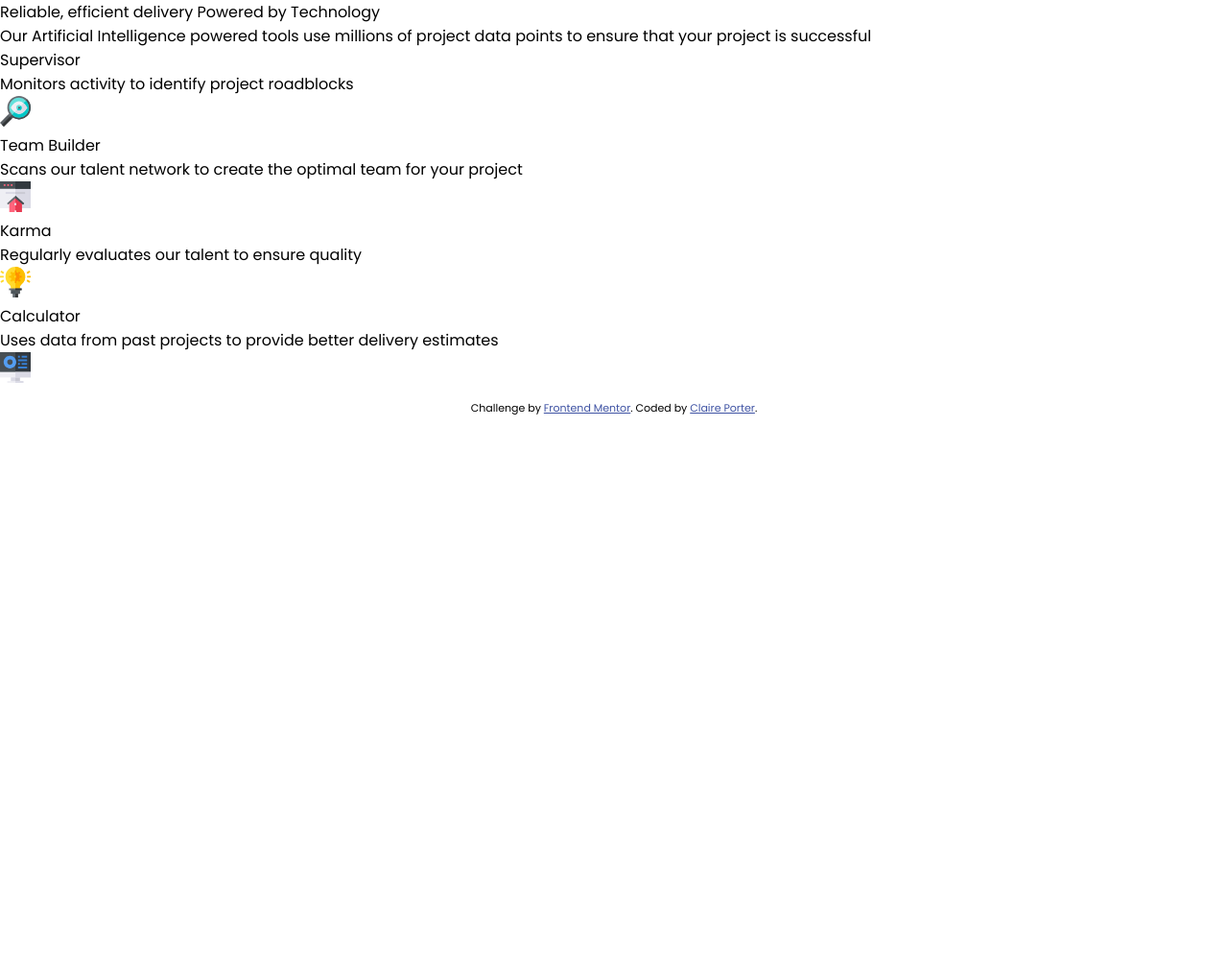
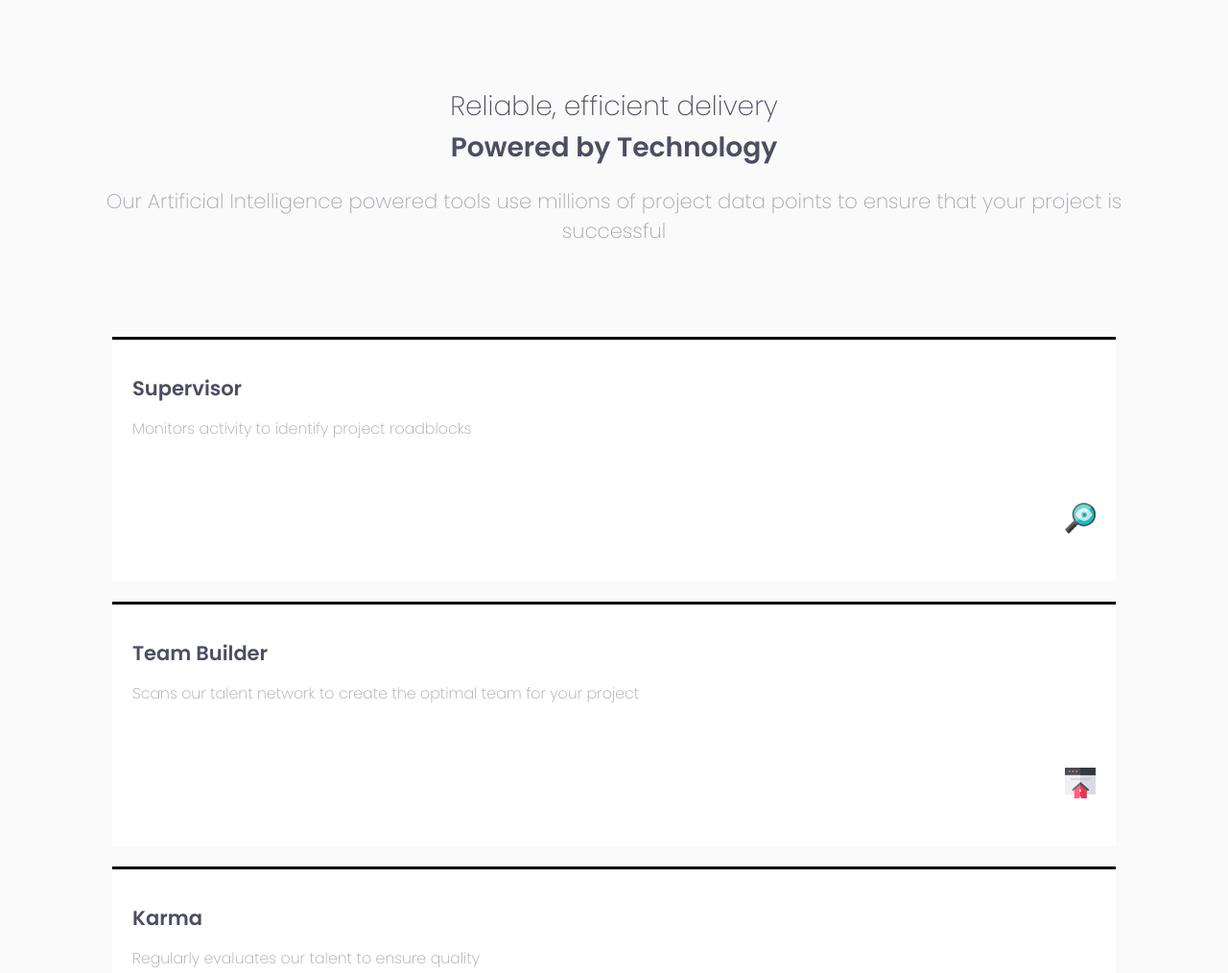
Before and after one commit to claireporter26/four-card-feature-section, a plain HTML site: page index.html in a window 1280 px wide. Shown: the top 1014 px of the page at 96% size. Before the commit the page ends 800 px from the top, so only its background shows below. Drawn offline with Linux system fonts and the light colour scheme.

Commit message:
base css added

```diff
--- a/index.html
+++ b/index.html
@@ -11,48 +11,61 @@
 </head>
 
 <body>
-  <header class="header_main">
-    <span class="header_main--light">Reliable, efficient delivery</span>
-    Powered by Technology
+  <div class="container">
+    <div class="header_area">
+      <header class="header header_main">
+        <h1><span class="header_main--light">Reliable, efficient delivery</span><br>
+        Powered by Technology</h1>
       </header>
 
       <div class="subtitle subtitle_header">
-    Our Artificial Intelligence powered tools use millions of project data points
-    to ensure that your project is successful
+        <h2>Our Artificial Intelligence powered tools use millions of project data points
+        to ensure that your project is successful</h2>
+      </div>
     </div>
 
+    <div class="card_area">
       <div class="card card_1">
-    <div class="header header_card">Supervisor</div>
-    <div class="subtitle subtitle_card">
-      Monitors activity to identify project roadblocks
+        <div class="header header_card"><h1>Supervisor</h1></div>
+        <div class="subtitle card_subtitle">
+          <h2>Monitors activity to identify project roadblocks</h2>
         </div>
+        <div class="card_icon-area">
           <img class="card_icon" src="./images/icon-supervisor.svg" alt="magnifying glass">
+        </div>
       </div>
 
       <div class="card_section-2">
         <div class="card card_2">
-      <div class="header header_card">Team Builder</div>
-      <div class="subtitle subtitle_card">
-        Scans our talent network to create the optimal team for your project
+          <div class="header header_card"><h1>Team Builder</h1></div>
+          <div class="subtitle card_subtitle">
+            <h2>Scans our talent network to create the optimal team for your project</h2>
           </div>
+          <div class="card_icon-area">
             <img class="card_icon" src="./images/icon-team-builder.svg" alt="a house image within a leaflet">
+          </div>
         </div>
 
         <div class="card card_3">
-      <div class="header header_card">Karma</div>
-      <div class="subtitle subtitle_card">
-        Regularly evaluates our talent to ensure quality
+          <div class="header header_card"><h1>Karma</h1></div>
+          <div class="subtitle card_subtitle">
+            <h2>Regularly evaluates our talent to ensure quality</h2>
           </div>
+          <div class="card_icon-area">
             <img class="card_icon" src="./images/icon-karma.svg" alt="lightbulb">
+          </div>
         </div>
       </div>
 
       <div class="card card_4">
-    <div class="header header_card">Calculator</div>
-    <div class="subtitle subtitle_card">
-      Uses data from past projects to provide better delivery estimates
+        <div class="header header_card"><h1>Calculator</h1></div>
+        <div class="subtitle card_subtitle">
+          <h2>Uses data from past projects to provide better delivery estimates</h2>
         </div>
+        <div class="card_icon-area">
           <img class="card_icon" src="./images/icon-calculator.svg" alt="desktop computer">
+        </div>
+      </div>
     </div>
 
     <footer>
@@ -61,5 +74,6 @@
         Coded by <a href="#">Claire Porter</a>.
       </p>
     </footer>
+  </div>
 </body>
 </html>
--- a/scss/base/_global.scss
+++ b/scss/base/_global.scss
@@ -3,8 +3,39 @@ body {
     margin: 0;
     padding: 0;
     font-family: 'Poppins', sans-serif;
+    font-size: 0.9375rem;
+    background-color: $veryLightGray;
 }
 
 img {
     width: 100%;
 }
+
+// fonts
+
+.header {
+    color: $veryDarkBlue;
+}
+
+.subtitle h2 {
+    color: $grayishBlue;
+    font-weight: 200;
+}
+
+// ## Layout
+
+// The designs were created to the following widths:
+
+// - Mobile: 375px
+// - Desktop: 1440px
+
+// ## Typography
+
+// ### Body Copy
+
+// - Font size: 15px
+
+// ### Fonts
+
+// - Family: [Poppins](https://fonts.google.com/specimen/Poppins)
+// - Weights: 200, 400, 600
--- /dev/null
+++ b/scss/base/_variables.scss
@@ -0,0 +1,7 @@
+$primaryRed: hsl(0, 78%, 62%);
+$primaryCyan: hsl(180, 62%, 55%);
+$primaryOrange: hsl(34, 97%, 64%);
+$primaryBlue: hsl(212, 86%, 64%);
+$veryDarkBlue: hsl(234, 12%, 34%);
+$grayishBlue: hsl(229, 6%, 66%);
+$veryLightGray: hsl(0, 0%, 98%);
--- a/scss/modules/_card.scss
+++ b/scss/modules/_card.scss
@@ -0,0 +1,21 @@
+.card {
+    font-size: .7rem;
+    background-color: #fff;
+    min-height: 20em;
+    padding: 2em;
+    margin: 2em;
+    border-top: .3em solid;
+
+    &_area {
+        padding-bottom: 3em;
+    }
+}
+
+.card_icon {
+    padding-top: 5em;
+
+    &-area {
+        display: flex;
+        justify-content: right;
+    }
+}
--- /dev/null
+++ b/scss/modules/_container.scss
@@ -0,0 +1,6 @@
+.container {
+    width: 85%;
+    max-width: 1200px;
+    margin: 0 auto;
+    padding: 5em 0;
+}
--- a/scss/modules/_header.scss
+++ b/scss/modules/_header.scss
@@ -0,0 +1,11 @@
+.header_area {
+    text-align: center;
+    padding-bottom: 4em;
+}
+
+.header_main {
+
+    &--light {
+        font-weight: 200;
+    }
+}
--- a/scss/styles.scss
+++ b/scss/styles.scss
@@ -1,4 +1,6 @@
+@import './base/_variables';
 @import './base/_global';
+@import './modules/_container';
 @import './modules/_images';
 @import './modules/_header';
 @import './modules/_card';
```
Also changed, not shown: css/styles.css, 1 other file. Lines whose indentation alone changed are shown as unchanged.
